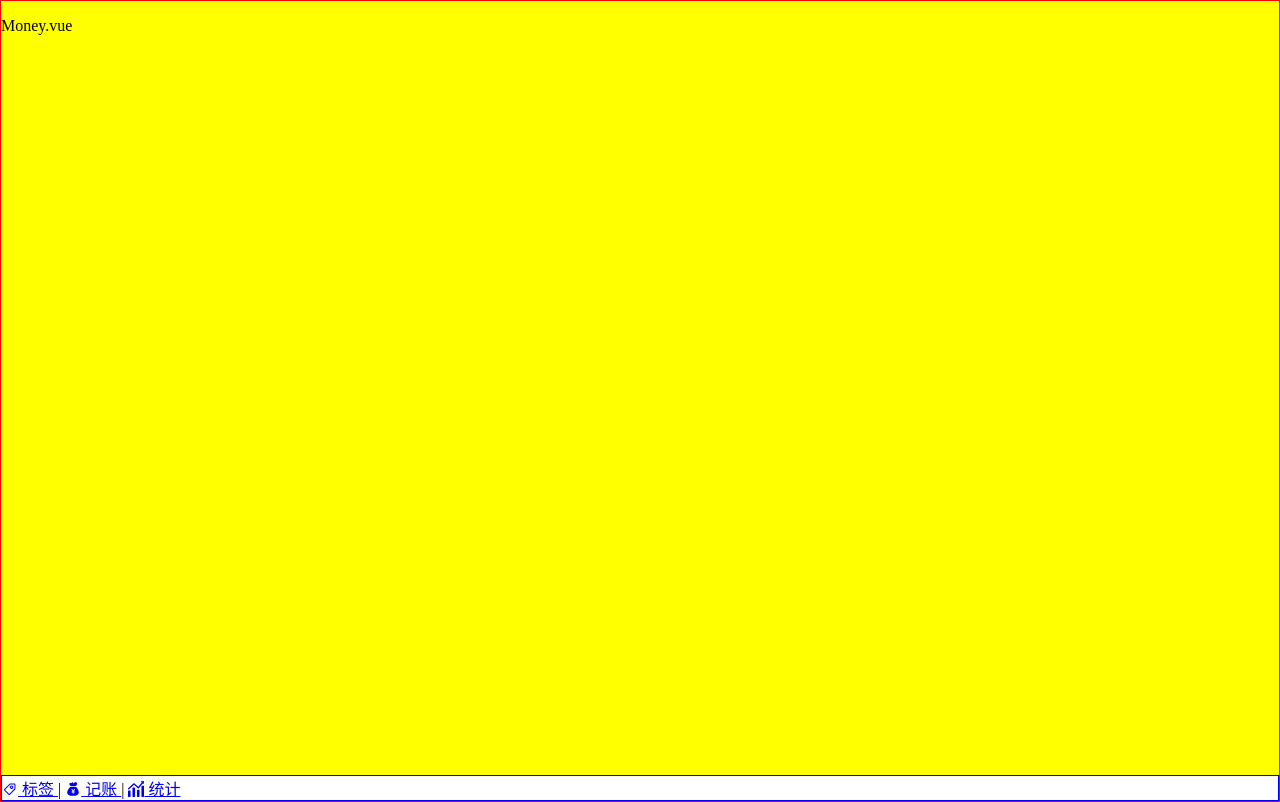
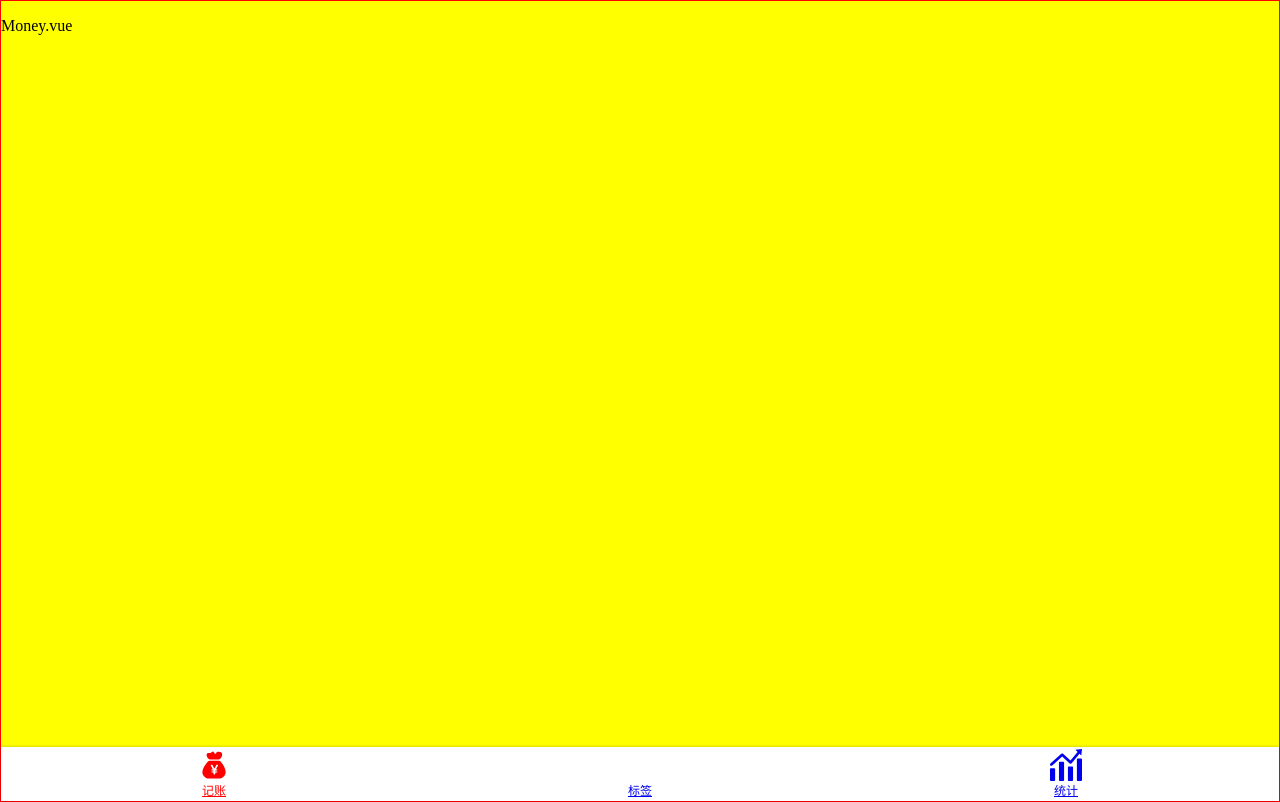
Before and after one commit to xiaoxue423/money, a Vue app: page /#/money in a window 1280 px wide. Built offline with nearby package versions, Linux system fonts and the light colour scheme.

Commit message:
添加Nav 样式

```diff
--- a/src/components/Nav.vue
+++ b/src/components/Nav.vue
@@ -1,20 +1,20 @@
 <template>
-  <div class="nav">
-    <router-link to="/money">
-      <Icon name="label"/>
+  <nav>
+    <router-link to="/money" class="item" active-class="selected">
+      <Icon name="money"/>
+     记账
+    </router-link>
+
+    <router-link to="/labels" class="item" active-class="selected">
+      <Icon name="labels"/>
       标签
     </router-link>
-    |
-    <router-link to="/labels">
-      <Icon name="money"/>
-      记账
-    </router-link>
-    |
-    <router-link to="/statistics">
+
+    <router-link to="/statistics" class="item" active-class="selected">
       <Icon name="statistics"/>
       统计
     </router-link>
-  </div>
+  </nav>
 </template>
 
 <script lang="ts">
@@ -25,8 +25,26 @@
 </script>
 
 <style lang="scss" scoped>
-.nav {
-  border: 1px solid blue;
+nav {
+  display: flex;
+  box-shadow: 0 0 3px rgba(0, 0, 0, 0.25);
+  flex-direction: row;
+  font-size: 12px;
+  > .item {
+    padding: 2px 0;
+    width: 33.33333%;
+    display: flex;
+    justify-content: center;
+    align-items: center;
+    flex-direction: column;
+    .icon {
+      width: 32px;
+      height: 32px;
+    }
+  }
+  > .item.selected{
+    color: red;
+  }
 }
 
 </style>
```
